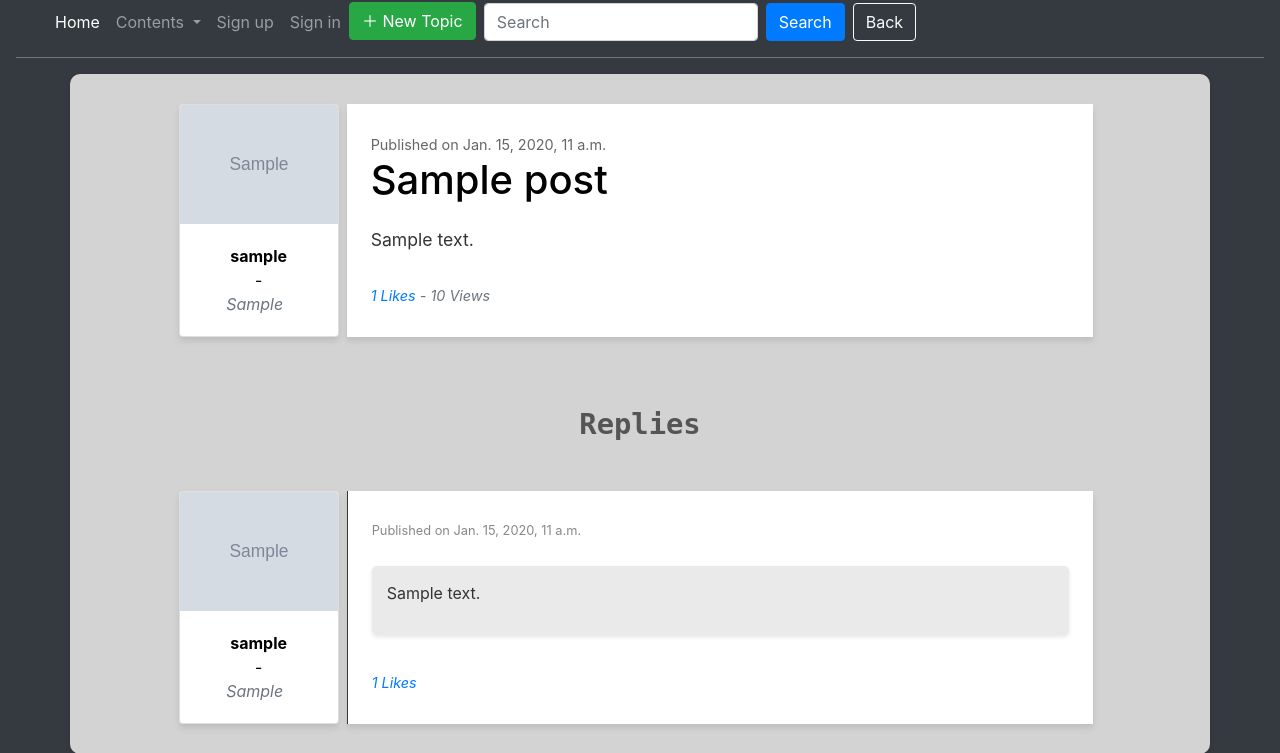
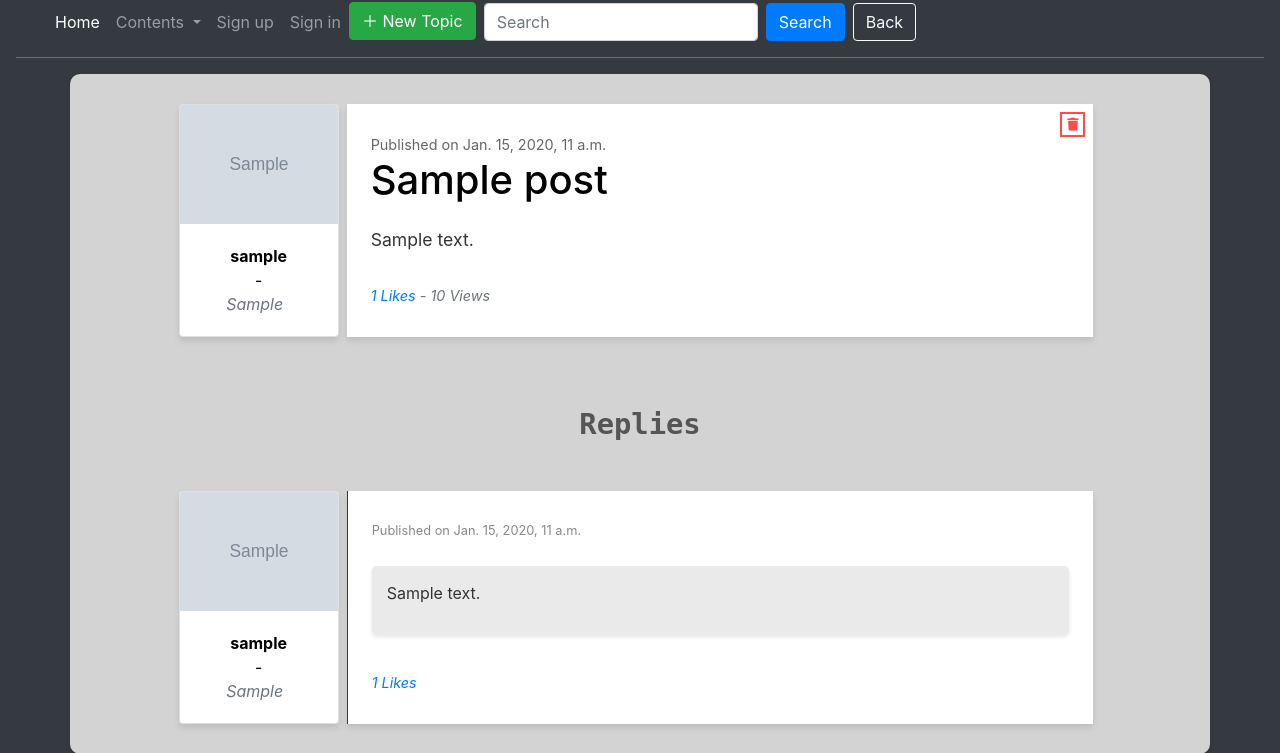
Before and after one commit to Salva05/Knowledge-First, a Django app: page /detail/1 in a window 1280 px wide. Shown: the part 190-943 px from the top of the page. Run offline with Django 5.2, Linux system fonts and the light colour scheme; tables that the repository leaves empty hold one stand-in row (values such as "Sample post"); grey boxes marked "Sample" are stand-in pictures; some libraries are stand-ins or nearby versions.

Commit message:
added delete button icon (to implement logics)

```diff
--- a/knowledgFirst/forum/templates/detail.html
+++ b/knowledgFirst/forum/templates/detail.html
@@ -33,7 +33,9 @@
 			<div class="post-meta">Published on {{ post.pub_date }}</div>
 
 			<!-- Trash icon container -->
-
+			<button class="trash-btn position-absolute mt-2 mr-2" data-toggle="popover" data-placement="top" title="Click to delete" data-content="Click to delete">
+				<i class="fas fa-trash trash-icon"></i>
+			</button>
 			<!-- Post Title -->
 			<h1 class="post-title">{{ post.title }}</h1>
 			<!-- Post Metadata -->
@@ -212,6 +214,34 @@
 	</div>
 </div>
 <style>
+	.trash-btn {
+		width: 25px;
+		height: 25px;
+		border: 2px solid #ff4d4d; /* Red border by default */
+		background-color: transparent; /* Transparent background */
+		display: flex;
+		justify-content: center;
+		align-items: center;
+		transition: all 0.3s ease; /* Transition for all properties */
+		right: 0;
+		top: 0;
+	  }
+
+	  .trash-btn:hover {
+		background-color: #ff4d4d; /* Red background on hover */
+		border-color: #ff4d4d; /* Red border on hover */
+	  }
+
+	  .trash-btn:hover .trash-icon {
+		color: white; /* White color for trash icon on hover */
+	  }
+
+	  .trash-icon {
+		font-size: 13px;
+		color: #ff4d4d; /* Red color for trash icon by default */
+		transition: color 0.3s ease; /* Transition for color property */
+	  }
+
 	#is_reply {
 		margin-right: -15px;
 		margin-left: -15px;
@@ -515,5 +545,9 @@
 	function undo() {
 		document.getElementById('userRpl').style.display = 'none';
 	}
+
+	$(function () {
+		$('[data-toggle="popover"]').popover();
+	});
 </script>
 {% endblock %}
--- a/knowledgFirst/forum/templates/master.html
+++ b/knowledgFirst/forum/templates/master.html
@@ -16,6 +16,7 @@
     <link rel="stylesheet" href="https://cdn.jsdelivr.net/npm/bootstrap@4.0.0/dist/css/bootstrap.min.css"
         integrity="sha384-Gn5384xqQ1aoWXA+058RXPxPg6fy4IWvTNh0E263XmFcJlSAwiGgFAW/dAiS6JXm" crossorigin="anonymous">
     <link rel="stylesheet" href="{% static 'css/style.css' %}">
+    <link rel="stylesheet" href="https://cdnjs.cloudflare.com/ajax/libs/font-awesome/5.15.4/css/all.min.css">
 </head>
 
 <body class="p-3 mb-2 bg-dark text-white rounded">
```
